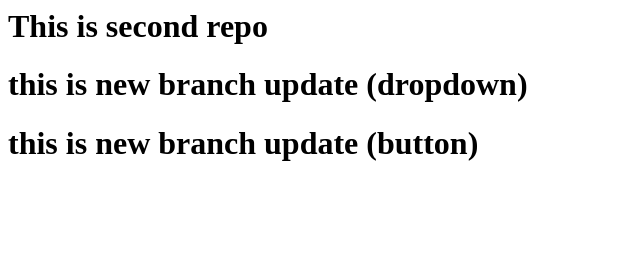
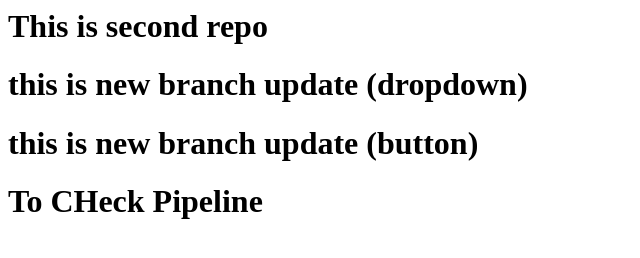
Before and after one commit to Dilipsurage09/SecondDemo, a plain HTML site: page index.html in a window 1280 px wide. Shown: the whole page, without its empty margins (0-640 px from the left). Drawn offline with Linux system fonts and the light colour scheme.

Commit message:
Update index.html

```diff
--- a/index.html
+++ b/index.html
@@ -1,3 +1,4 @@
 <h1>This is second repo </h1>
 <h1>this is new branch update (dropdown)</h1>
 <h1>this is new branch update (button)</h1>
+<h1>To CHeck Pipeline<h1>
```
